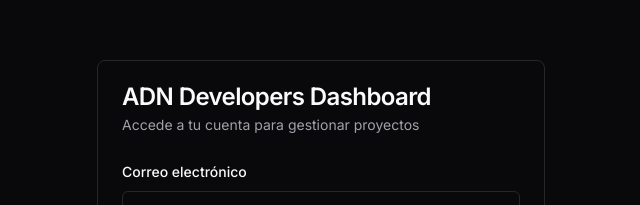
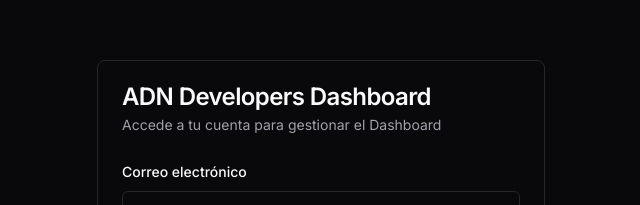
Before and after one commit to LuDeLu/adndash3, a Next.js app: page / in a window 1280 px wide. Shown: the part 122-327 px from the top of the page, without its empty margins (319-959 px from the left). Built offline with nearby package versions, Linux system fonts and the light colour scheme; what notyf would draw is missing.

Commit message:
Correcciones

```diff
--- a/src/components/usuarios/login.tsx
+++ b/src/components/usuarios/login.tsx
@@ -105,7 +105,7 @@ export default function Login() {
       <Card className="w-full max-w-md">
         <CardHeader>
           <CardTitle>ADN Developers Dashboard</CardTitle>
-          <CardDescription>Accede a tu cuenta para gestionar proyectos</CardDescription>
+          <CardDescription>Accede a tu cuenta para gestionar el Dashboard</CardDescription>
         </CardHeader>
         <CardContent>
           {error && (
```
